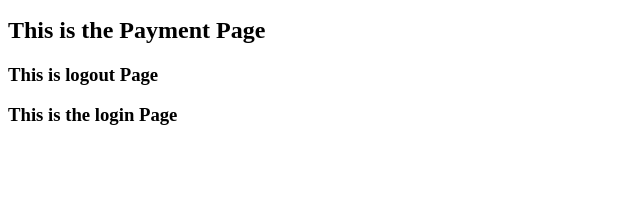
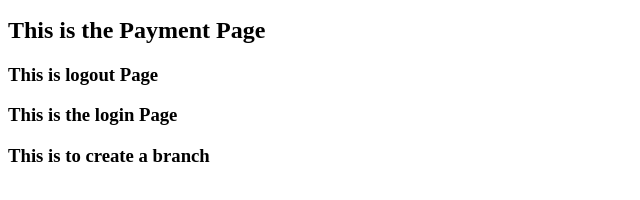
Before and after one commit to jesmund/landingpage, a plain HTML site: page index.html in a window 1280 px wide. Shown: the part 110-310 px from the top of the page, without its empty margins (0-640 px from the left). Drawn offline with Linux system fonts and the light colour scheme.

Commit message:
created branch

```diff
--- a/index.html
+++ b/index.html
@@ -11,6 +11,7 @@
     <h2>This is the Payment Page</h2>
     <h3>This is logout Page</h3>
     <h3>This is the login Page</h3>
+    <h3>This is to create a branch</h3>
 
 </body>
 </html>
```
